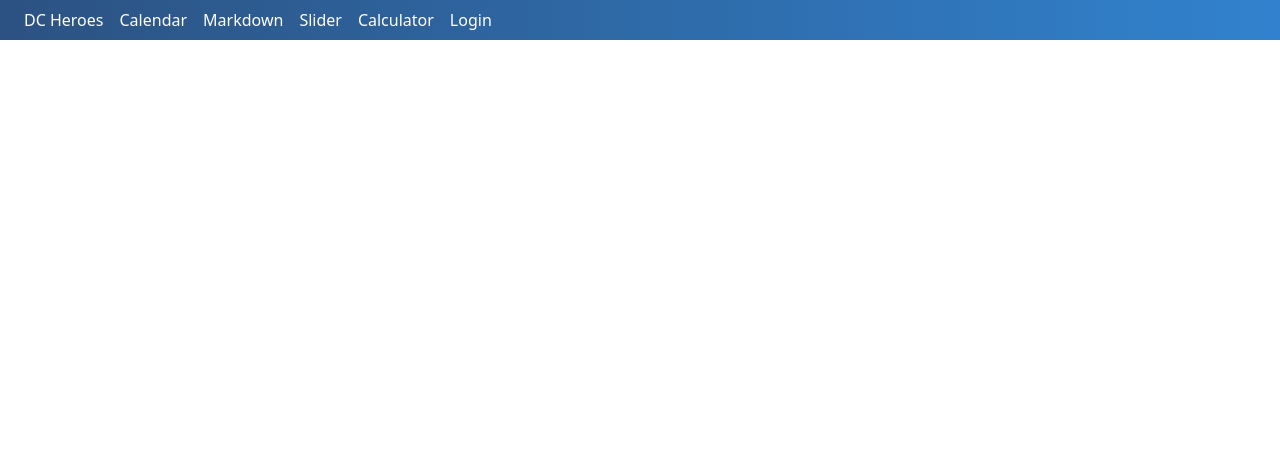
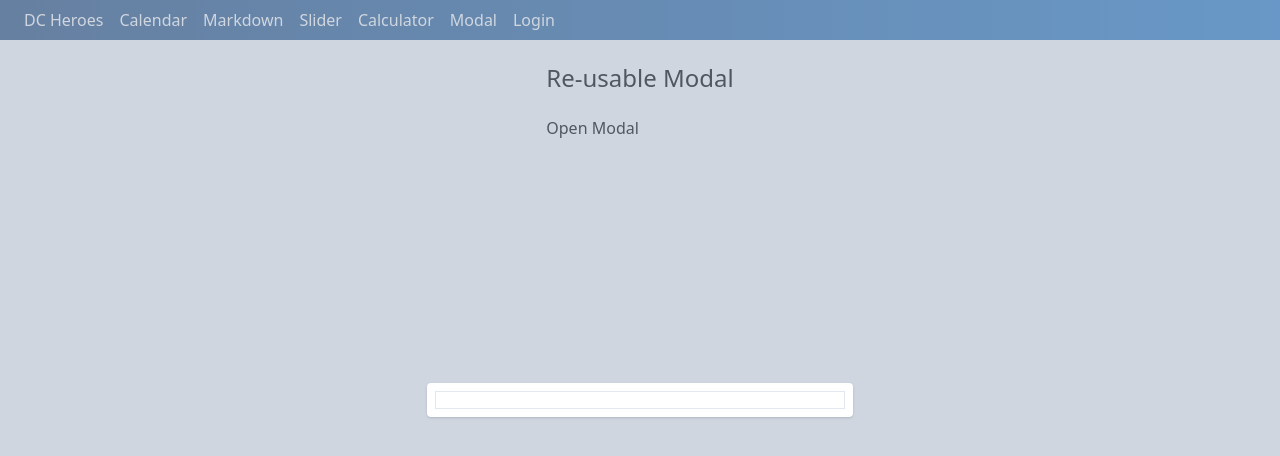
Before and after one commit to japharr/vue3-tutorial, a Vue app: page /reusable-modal in a window 1280 px wide. Shown: the top 456 px of the page. Built offline with nearby package versions, Linux system fonts and the light colour scheme; no server answers.

Commit message:
done with reusable modal

```diff
--- a/src/components/AppHeader.vue
+++ b/src/components/AppHeader.vue
@@ -28,6 +28,7 @@ export default {
         { title: "Markdown", to: "/markdown" },
         { title: "Slider", to: "/slider" },
         { title: "Calculator", to: "/calculator" },
+        { title: "Modal", to: "/reusable-modal" },
       ],
     };
   },
--- /dev/null
+++ b/src/components/Modal.vue
@@ -0,0 +1,33 @@
+<template>
+  <section
+    @click="close()"
+    class="z-20 w-screen h-screen bg-gray-500 fixed top-0 left-0 opacity-50"
+  ></section>
+  <div class="absolute inset-0">
+    <div class="flex h-full">
+      <div class="z-30 m-auto bg-white p-2 rounded shadow w-1/3">
+        <div class="p-2 border">
+          <h2 class="text-2xl">
+            <slot name="title"></slot>
+          </h2>
+          <main>
+            <slot name="body"></slot>
+          </main>
+        </div>
+      </div>
+    </div>
+  </div>
+</template>
+
+<script>
+export default {
+  setup(_, { emit }) {
+    function close() {
+      emit("close");
+    }
+    return { close };
+  },
+};
+</script>
+
+<style></style>
--- /dev/null
+++ b/src/pages/ReusableModal.vue
@@ -0,0 +1,26 @@
+<template>
+  <div class="m-auto">
+    <h1 class="text-2xl my-5">Re-usable Modal</h1>
+
+    <Modal v-if="isModalOpen" @close="isModalOpen = false">
+      <h1>Hello Africa!</h1>
+    </Modal>
+    <button @click="isModalOpen = true">Open Modal</button>
+  </div>
+</template>
+
+<script>
+import Modal from "../components/Modal";
+import { ref } from "vue";
+
+export default {
+  components: { Modal },
+  setup() {
+    const isModalOpen = ref(true);
+
+    return { isModalOpen };
+  },
+};
+</script>
+
+<style></style>
--- a/src/router.js
+++ b/src/router.js
@@ -5,6 +5,7 @@ import Markdown from "./pages/Markdown";
 import Slider from "./pages/Slider";
 import Home from "./pages/Home";
 import Calculator from "./pages/Calculator";
+import ReusableModal from "./pages/ReusableModal";
 
 const routes = [
   { path: "/", component: Home },
@@ -13,6 +14,7 @@ const routes = [
   { path: "/markdown", component: Markdown },
   { path: "/slider", component: Slider },
   { path: "/calculator", component: Calculator },
+  { path: "/reusable-modal", component: ReusableModal },
 ];
 
 const router = createRouter({
```
